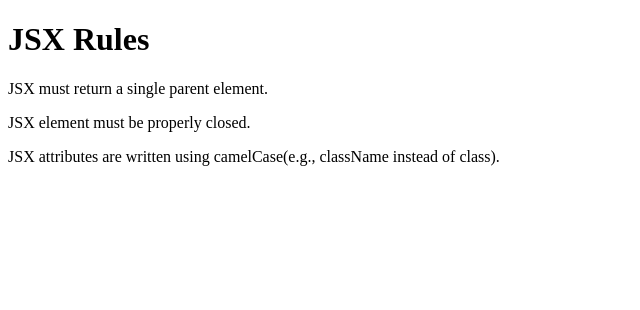
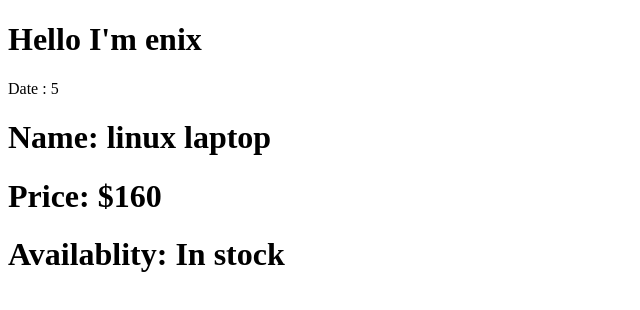
Before and after one commit to code-enx/my-react-course, a React (Vite) app: page / in a window 1280 px wide. Shown: the top 310 px of the page, without its empty margins (0-640 px from the left). Built offline with nearby package versions, Linux system fonts and the light colour scheme.

Commit message:
Day 5: Executing JSX rules

```diff
--- a/src/App.jsx
+++ b/src/App.jsx
@@ -1,7 +1,13 @@
-import JSXRules from "./components/JSXRules";
+import Greeting from "./components/Greeting";
+import ProductInfo from "./components/ProductInfo";
 
 function App() {
-  return <JSXRules />;
+  return (
+    <div>
+      <Greeting />
+      <ProductInfo />
+    </div>
+  );
 }
 
-export default JSXRules;
+export default App;
--- /dev/null
+++ b/src/components/Greeting.jsx
@@ -0,0 +1,13 @@
+function Greeting() {
+  const greet = "Hello I'm enix";
+  const date = new Date();
+
+  return (
+    <div>
+      <h1>{greet}</h1>
+      <p>Date : {date.getDate()}</p>
+    </div>
+  );
+}
+
+export default Greeting;
--- a/src/components/JSXRules.jsx
+++ /dev/null
@@ -1,15 +0,0 @@
-function JSXRules() {
-  return (
-    <div>
-      <h1>JSX Rules</h1>
-      <p>JSX must return a single parent element.</p>
-      <p>JSX element must be properly closed.</p>
-      <p>
-        JSX attributes are written using camelCase(e.g., className instead of
-        class).
-      </p>
-    </div>
-  );
-}
-
-export default JSXRules;
--- /dev/null
+++ b/src/components/ProductInfo.jsx
@@ -0,0 +1,17 @@
+function ProductInfo() {
+  const product = {
+    name: "linux laptop",
+    price: 160,
+    availablity: "In stock",
+  };
+
+  return (
+    <div>
+      <h1>Name: {product.name}</h1>
+      <h1>Price: ${product.price}</h1>
+      <h1>Availablity: {product.availablity}</h1>
+    </div>
+  );
+}
+
+export default ProductInfo;
```
